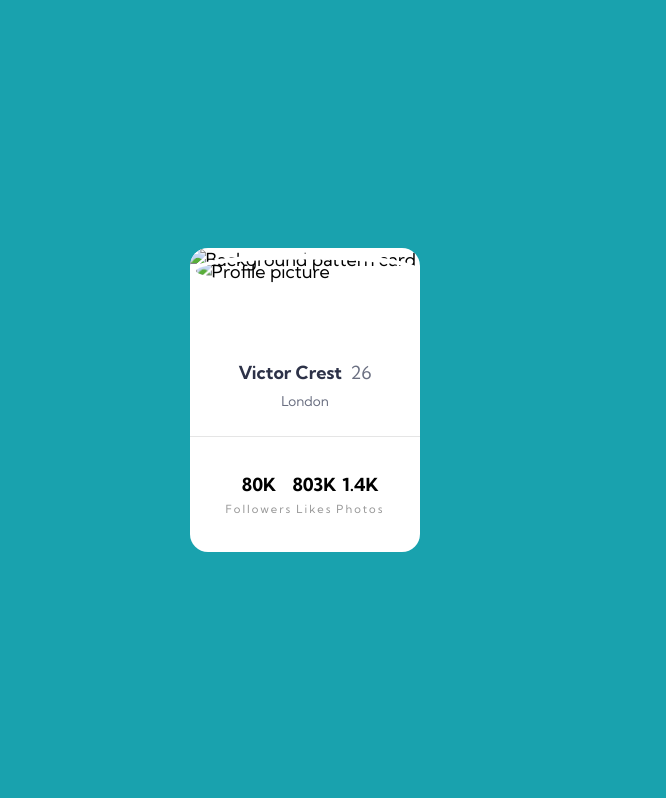
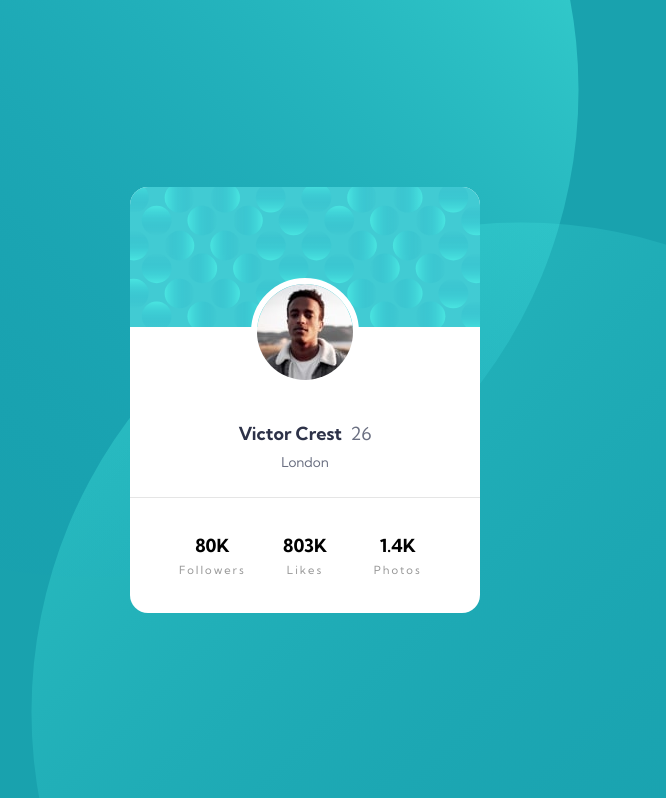
Before and after one commit to sjoerdvanBommel/frontend-mentor, a plain HTML site: page index.html in a window 1280 px wide. Shown: the top 798 px of the page, without its empty margins (335-1001 px from the left). Drawn offline with Linux system fonts and the light colour scheme; the site is published under a folder, as on GitHub Pages, so addresses that start at the root find nothing.

Commit message:
Fixed images

```diff
--- a/index.html
+++ b/index.html
@@ -15,14 +15,14 @@
 </head>
 <body>
   <div class="component">
-    <img src="/images/bg-pattern-top.svg" alt="Background pattern top" class="bg-top">
-    <img src="/images/bg-pattern-bottom.svg" alt="Background pattern bottom" class="bg-bottom">
+    <img src="./images/bg-pattern-top.svg" alt="Background pattern top" class="bg-top">
+    <img src="./images/bg-pattern-bottom.svg" alt="Background pattern bottom" class="bg-bottom">
     <div class="card">
       <header>
-        <img src="/images/bg-pattern-card.svg" alt="Background pattern card">
+        <img src="./images/bg-pattern-card.svg" alt="Background pattern card">
       </header>
 
-      <img src="/images/image-victor.jpg" alt="Profile picture" class="profile-picture">
+      <img src="./images/image-victor.jpg" alt="Profile picture" class="profile-picture">
 
       <div class="card-body">
         <div class="personal">
```
